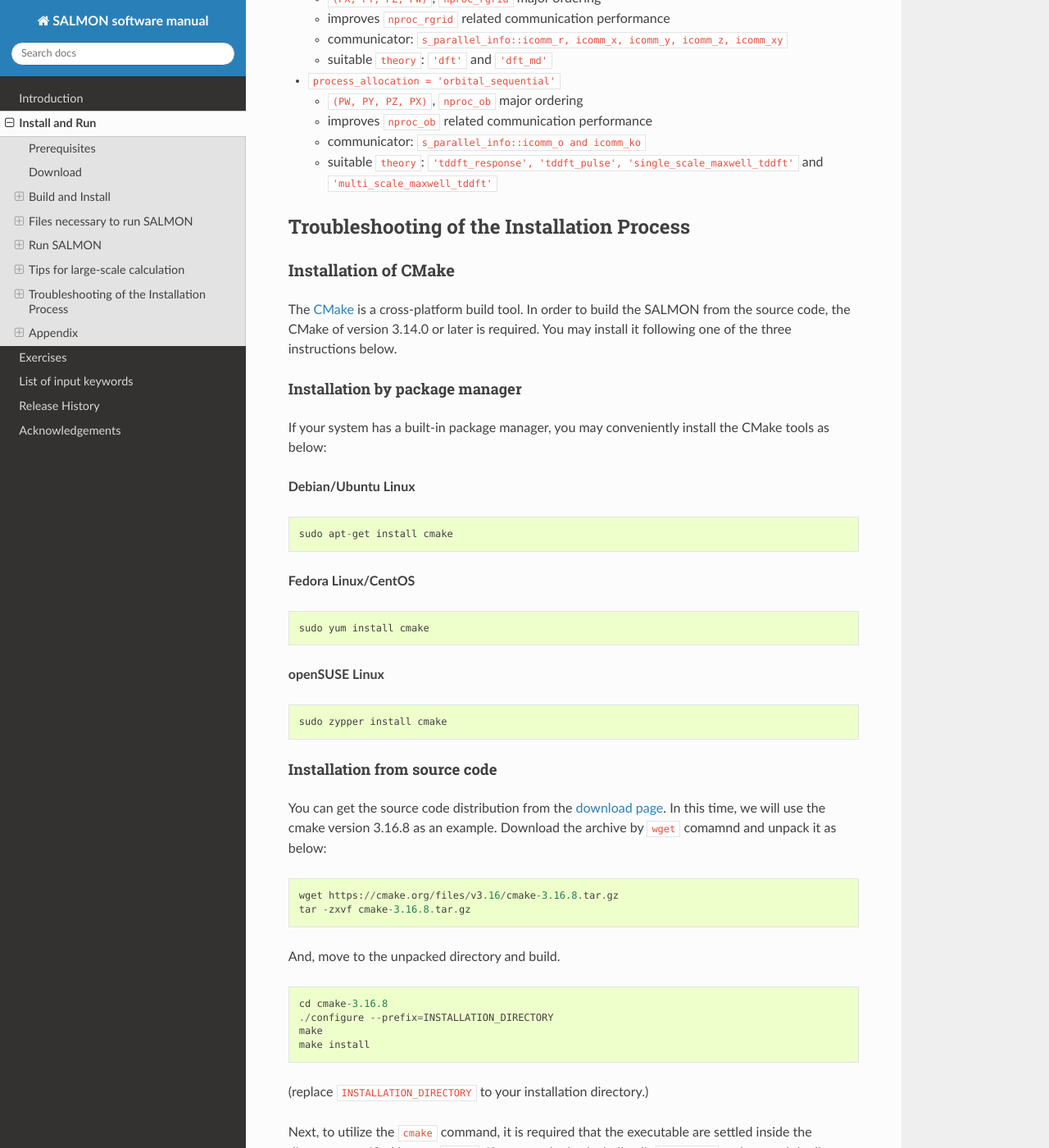
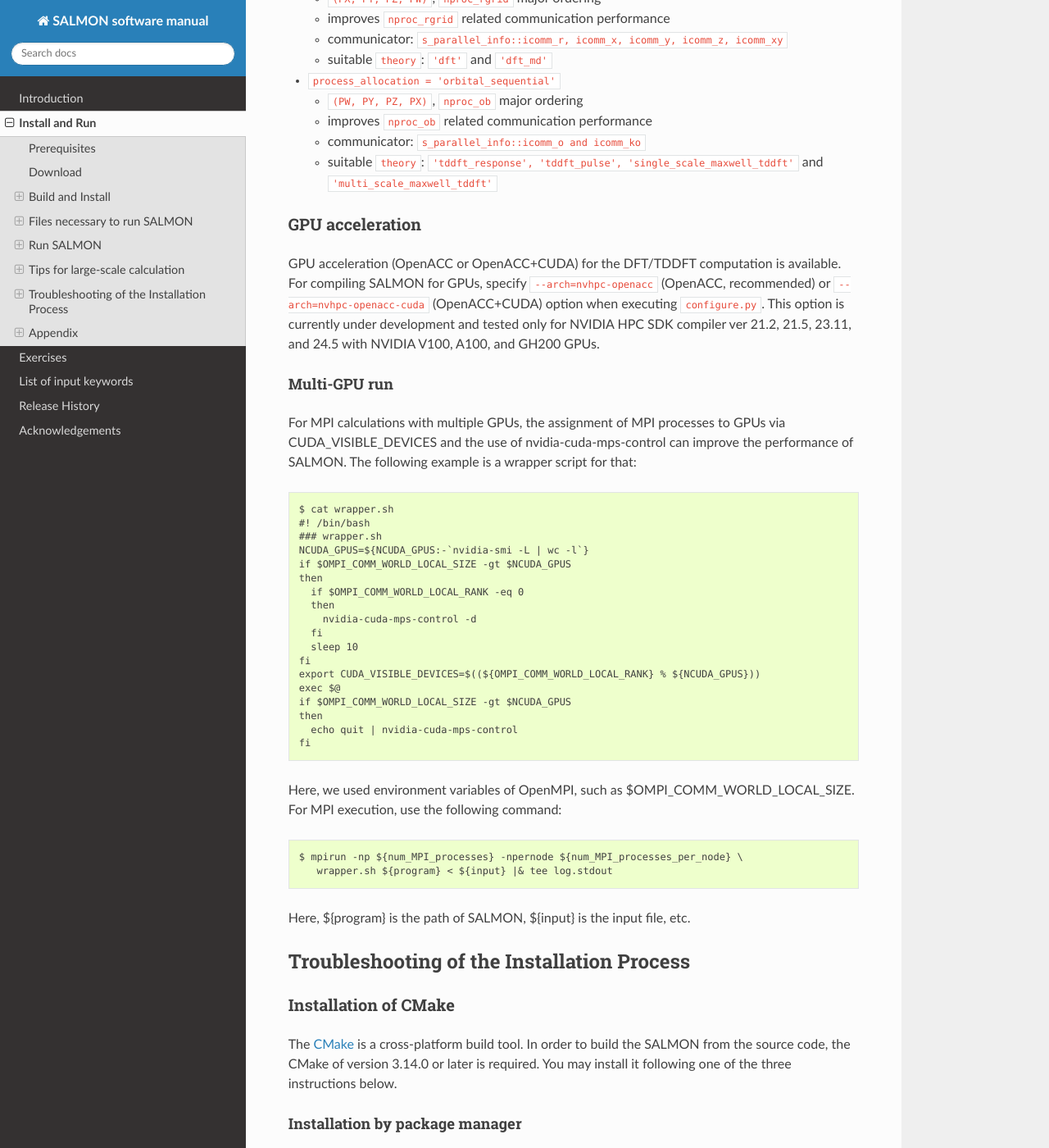
Before and after one commit to SALMON-TDDFT/SALMON-DOCS, a Sphinx documentation site: the page built from source/install_and_run.rst, in a window 1280 px wide and 1400 px high, scrolled down 9114 px. Shown: the whole window at 82% size. Built offline with Sphinx 7.4.7 and the Read the Docs theme 3.1.0, drawn with Linux system fonts in a browser that asks for light colours; formulas are drawn with MathJax 3; some of the changed text lies outside the part shown.

Commit message:
Update install_and_run.rst

```diff
--- a/source/install_and_run.rst
+++ b/source/install_and_run.rst
@@ -405,6 +405,46 @@
   - communicator: ``s_parallel_info::icomm_o and icomm_ko``
   - suitable ``theory``: ``'tddft_response', 'tddft_pulse', 'single_scale_maxwell_tddft'`` and ``'multi_scale_maxwell_tddft'``
 
+.. _GPU:
+
+GPU acceleration
+~~~~~~~~~~~~~~~~~~~~~
+
+GPU acceleration (OpenACC or OpenACC+CUDA) for the DFT/TDDFT computation is available.
+For compiling SALMON for GPUs, specify ``--arch=nvhpc-openacc`` (OpenACC, recommended) or ``--arch=nvhpc-openacc-cuda`` (OpenACC+CUDA) option when executing ``configure.py``.
+This option is currently under development and tested only for NVIDIA HPC SDK compiler ver 21.2, 21.5, 23.11, and 24.5 with NVIDIA V100, A100, and GH200 GPUs.
+
+Multi-GPU run
+^^^^^^^^^^^^^^^^^^^^^^^^^
+
+For MPI calculations with multiple GPUs, the assignment of MPI processes to GPUs via CUDA_VISIBLE_DEVICES and the use of nvidia-cuda-mps-control can improve the performance of SALMON. The following example is a wrapper script for that::
+
+    $ cat wrapper.sh
+    #! /bin/bash
+    ### wrapper.sh
+    NCUDA_GPUS=${NCUDA_GPUS:-`nvidia-smi -L | wc -l`}
+    if $OMPI_COMM_WORLD_LOCAL_SIZE -gt $NCUDA_GPUS
+    then
+      if $OMPI_COMM_WORLD_LOCAL_RANK -eq 0
+      then
+        nvidia-cuda-mps-control -d
+      fi
+      sleep 10
+    fi
+    export CUDA_VISIBLE_DEVICES=$((${OMPI_COMM_WORLD_LOCAL_RANK} % ${NCUDA_GPUS}))
+    exec $@
+    if $OMPI_COMM_WORLD_LOCAL_SIZE -gt $NCUDA_GPUS
+    then
+      echo quit | nvidia-cuda-mps-control
+    fi
+
+Here, we used environment variables of OpenMPI, such as $OMPI_COMM_WORLD_LOCAL_SIZE.
+For MPI execution, use the following command::
+
+    $ mpirun -np ${num_MPI_processes} -npernode ${num_MPI_processes_per_node} \
+       wrapper.sh ${program} < ${input} |& tee log.stdout
+
+Here, ${program} is the path of SALMON, ${input} is the input file, etc.
 
 .. _troubleshooting-install:
 
@@ -561,47 +601,6 @@
 Note that the MPI parallelization is disabled as default when ``--arch`` option is not used.
 Compiler options can also be specified by ``FFLAGS`` and ``CFLAGS``. For GCC 10 or later versions, ``FFLAGS="-fallow-argument-mismatch"`` may be required.
 
-.. _GPU:
-
-Compilation for GPU acceleration
-~~~~~~~~~~~~~~~~~~~~~~~~~~~~~~~~~~~~~~~~~~
-
-GPU acceleration (OpenACC or OpenACC+CUDA) for the DFT/TDDFT computation is available.
-Specify ``--arch=nvhpc-openacc`` (OpenACC, recommended) or ``--arch=nvhpc-openacc-cuda`` (OpenACC+CUDA) option when executing ``configure.py``.
-This option is currently under development and tested only for NVIDIA HPC SDK compiler ver 21.2, 21.5, and 23.11 with NVIDIA Tesla V100 and A100 GPUs.
-
-Tips for GPU acceleration
-^^^^^^^^^^^^^^^^^^^^^^^^^
-
-For MPI calculations with multiple GPUs, the assignment of MPI processes to GPUs via CUDA_VISIBLE_DEVICES and the use of nvidia-cuda-mps-control can improve the performance of SALMON. The following example is a wrapper script for that::
-
-    $ cat wrapper.sh
-    #! /bin/bash
-    ### wrapper.sh
-    NCUDA_GPUS=${NCUDA_GPUS:-`nvidia-smi -L | wc -l`}
-    if $OMPI_COMM_WORLD_LOCAL_SIZE -gt $NCUDA_GPUS
-    then
-      if $OMPI_COMM_WORLD_LOCAL_RANK -eq 0
-      then
-        nvidia-cuda-mps-control -d
-      fi
-      sleep 10
-    fi
-    export CUDA_VISIBLE_DEVICES=$((${OMPI_COMM_WORLD_LOCAL_RANK} % ${NCUDA_GPUS}))
-    exec $@
-    if $OMPI_COMM_WORLD_LOCAL_SIZE -gt $NCUDA_GPUS
-    then
-      echo quit | nvidia-cuda-mps-control
-    fi
-
-Here, we used environment variables of OpenMPI, such as $OMPI_COMM_WORLD_LOCAL_SIZE.
-For MPI execution, use the following command::
-
-    $ mpirun -np ${num_MPI_processes} -npernode ${num_MPI_processes_per_node} \
-       wrapper.sh ${program} < ${input} |& tee log.stdout
-
-Here, ${program} is the path of SALMON, ${input} is the input file, etc.
-
 .. _FFTW:
 
 Compilation with FFTW library
```
